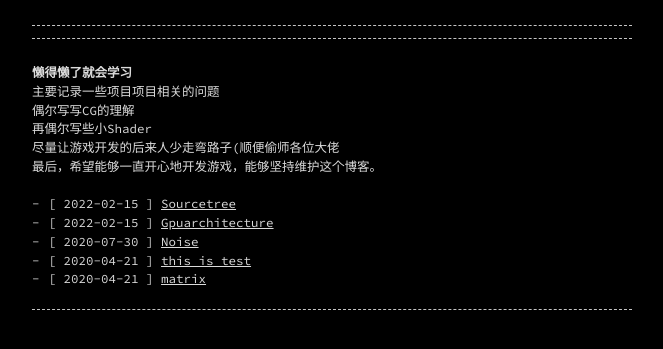
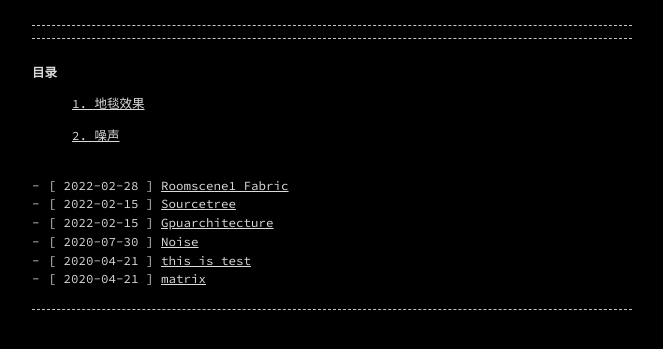
Before and after one commit to Tcyily/Tcyily.github.io, a Jekyll site: the page built from index.md, in a window 1280 px wide. Shown: the top 349 px of the page, without its empty margins (308-971 px from the left). Built offline with Jekyll 4.4.1, drawn with Linux system fonts in a browser that asks for light colours.

Commit message:
【Fabric】 part

```diff
--- a/index.md
+++ b/index.md
@@ -4,11 +4,7 @@ layout: home
 permalink: /
 ---
 
-# 懒得懒了就会学习
+# 目录
+> [1. 地毯效果](./_posts/2022-2-28-RoomScene1-Fabric.md)
 
-主要记录一些项目项目相关的问题
-偶尔写写CG的理解
-再偶尔写些小Shader
-尽量让游戏开发的后来人少走弯路子(顺便偷师各位大佬
-
-最后，希望能够一直开心地开发游戏，能够坚持维护这个博客。
+> [2. 噪声](./_posts/2020-7-30-Noise.md)
```
Also changed, not shown: _posts/2022-2-28-RoomScene1-Fabric.md (added, +45 -0 lines), _res/2022-2-28-RoomScene1-Fabric/Theory.jfif (added).
